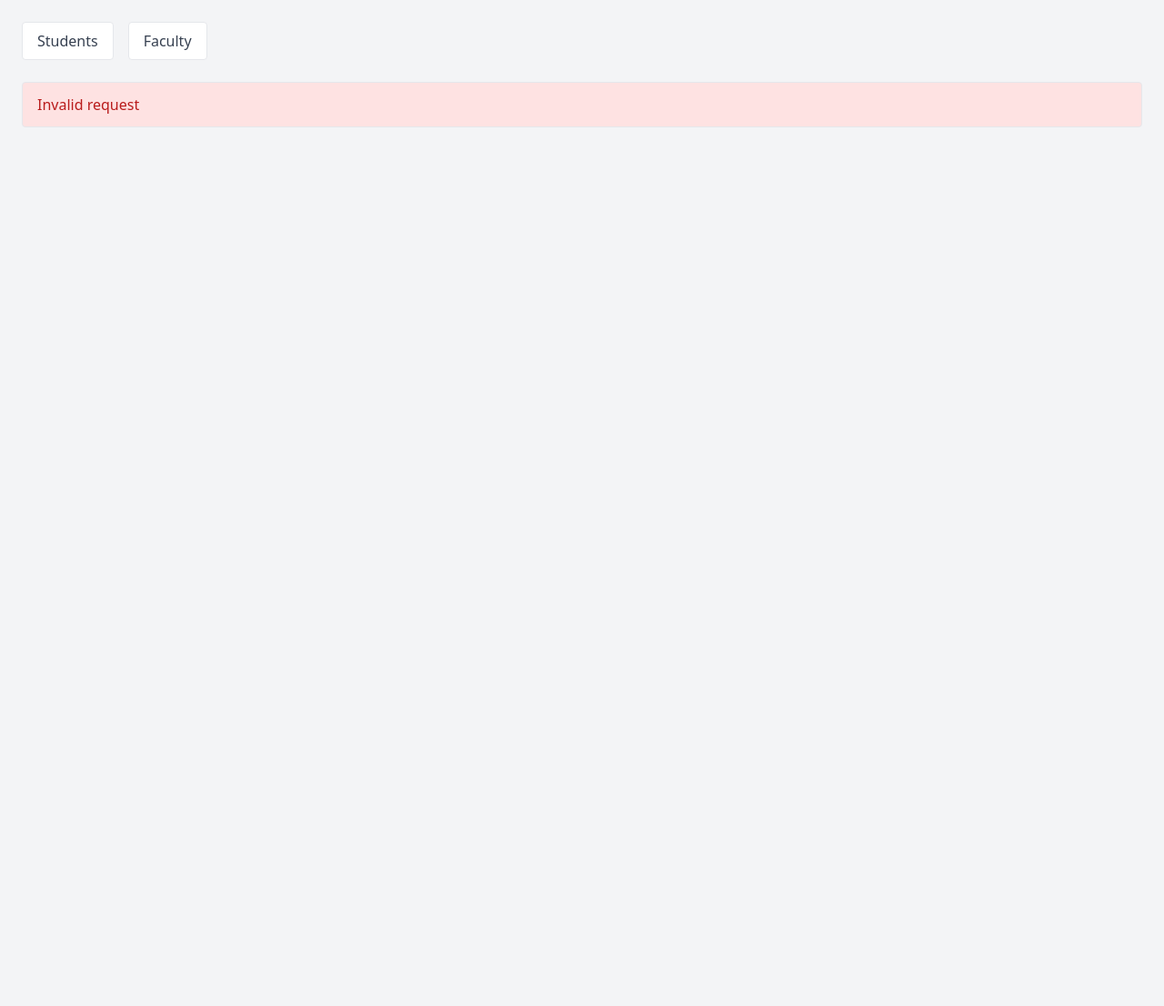
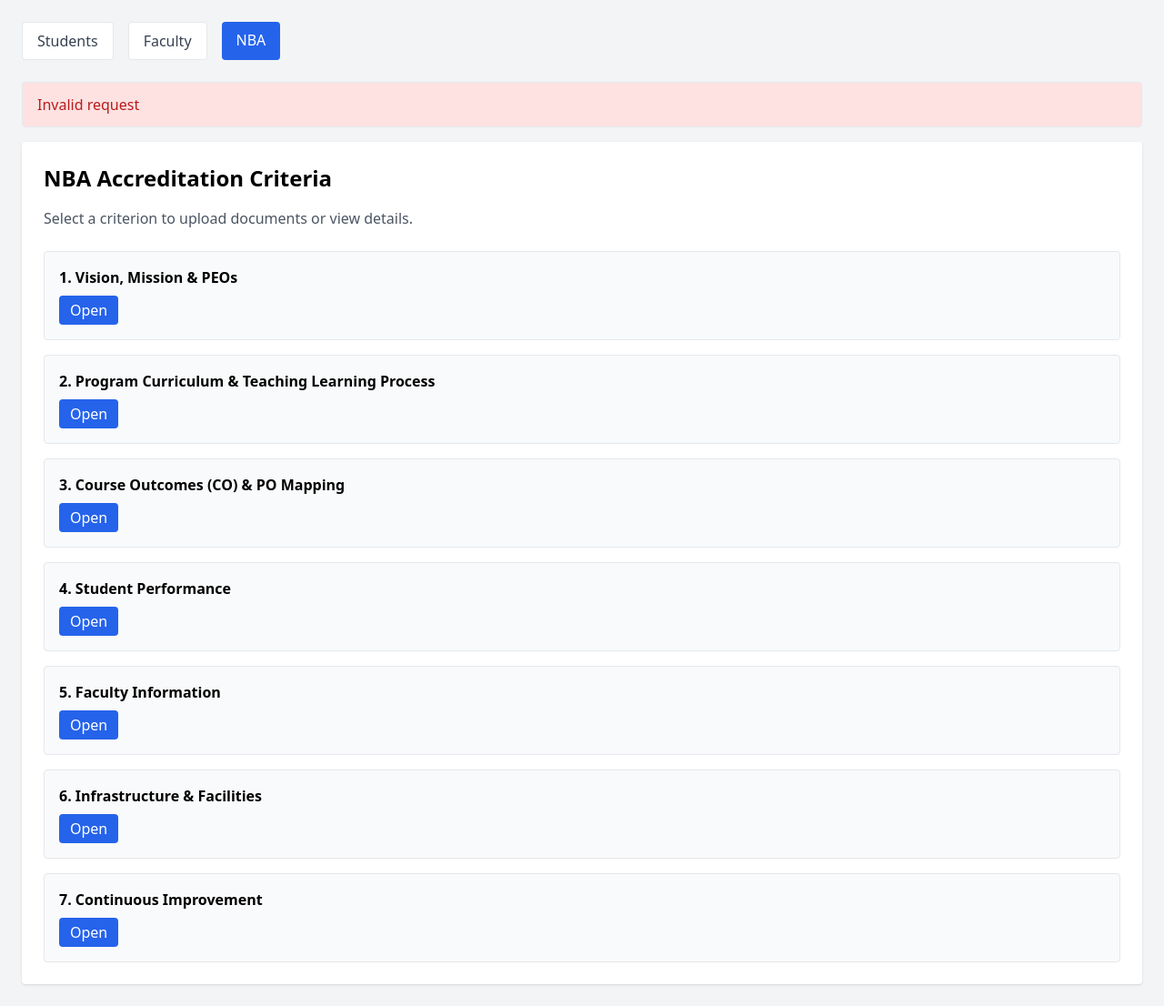
Before and after one commit to dhruvi013/Management-Monitoring-System, a PHP site: the page made by frontend/index.php in a window 1280 px wide. Shown: the part 80-1186 px from the top of the page at 91% size. Before the commit the page ends 220 px from the top, so only its background shows below. Run offline with PHP 8.4, Linux system fonts and the light colour scheme; data that the repository does not hold is empty; some libraries are stand-ins or nearby versions.

Commit message:
NBA section added

```diff
--- a/frontend/index.php
+++ b/frontend/index.php
@@ -68,6 +68,7 @@ $type = $_GET['type'] ?? '';
 
   <!-- TABS -->
   <div class="flex gap-4 mb-6">
+
     <a href="?tab=students"
        class="px-4 py-2 rounded
               <?= $tab === 'students' ? 'bg-blue-600 text-white' : 'bg-white text-gray-700 border' ?>">
@@ -79,7 +80,16 @@ $type = $_GET['type'] ?? '';
               <?= $tab === 'faculty' ? 'bg-blue-600 text-white' : 'bg-white text-gray-700 border' ?>">
       Faculty
     </a>
+
+    <a href="?tab=nba"
+       class="px-4 py-2 rounded
+              <?= $tab === 'nba' ? 'bg-blue-600 text-white' : 'bg-white text-gray-700 border' ?>">
+      NBA
+    </a>
+
   </div>
+
+
 
   <?php if ($msg): ?>
     <div class="<?= $type === 'error' ? 'bg-red-100 text-red-700' : 'bg-green-100 text-green-700' ?> border px-4 py-3 rounded mb-4">
@@ -270,7 +280,49 @@ $type = $_GET['type'] ?? '';
       </form>
     </div>
 
+
   <?php endif; ?>
+
+
+  <?php if ($tab === 'nba'): ?>
+
+<div class="bg-white p-6 rounded shadow">
+
+  <h2 class="text-2xl font-bold mb-4">NBA Accreditation Criteria</h2>
+  <p class="text-gray-600 mb-6">
+    Select a criterion to upload documents or view details.
+  </p>
+
+  <div class="space-y-4">
+
+    <?php
+      $criteria = [
+        "1. Vision, Mission & PEOs",
+        "2. Program Curriculum & Teaching Learning Process",
+        "3. Course Outcomes (CO) & PO Mapping",
+        "4. Student Performance",
+        "5. Faculty Information",
+        "6. Infrastructure & Facilities",
+        "7. Continuous Improvement"
+      ];
+    ?>
+
+    <?php foreach ($criteria as $c): ?>
+      <div class="border rounded p-4 bg-gray-50">
+        <h3 class="font-semibold"><?= $c ?></h3>
+        <a href="nba_page.php?criteria=<?= urlencode($c) ?>"
+           class="mt-2 inline-block bg-blue-600 text-white px-3 py-1 rounded">
+           Open
+        </a>
+      </div>
+    <?php endforeach; ?>
+
+  </div>
+
+</div>
+
+<?php endif; ?>
+
 
 </div>
 </body>
```
Also changed, not shown: backend/upload_nba.php (added, +19 -0 lines), frontend/nba_page.php (added, +42 -0 lines).
